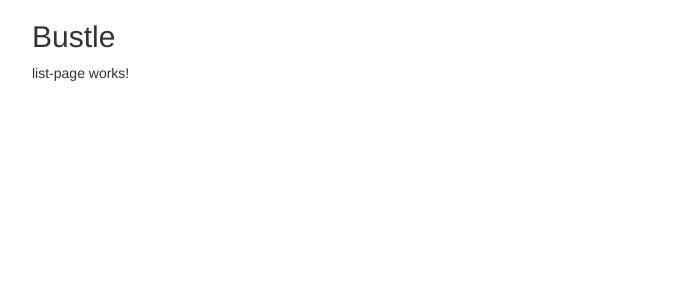
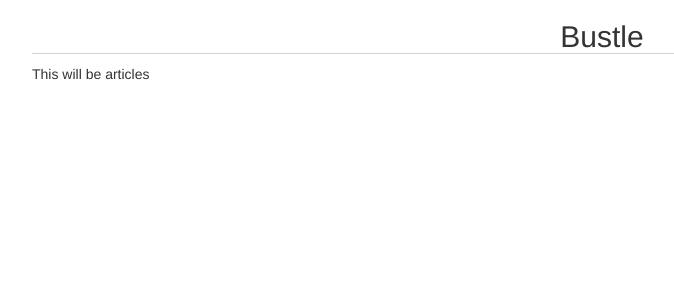
Before and after one commit to mckjoe/Clone-Site-Bustle, an Angular app: page / in a window 1280 px wide. Shown: the top 300 px of the page, without its empty margins (38-712 px from the left). Built offline with nearby package versions, Linux system fonts and the light colour scheme.

Commit message:
create new component view-article

```diff
--- a/src/app/app.component.css
+++ b/src/app/app.component.css
@@ -0,0 +1,4 @@
+h2 {
+  text-align: center;
+  border-bottom: 1px solid lightgray;
+}
--- a/src/app/app.module.ts
+++ b/src/app/app.module.ts
@@ -4,10 +4,12 @@
 import { ListPageComponent } from './list-page/list-page.component';
 import { routing } from './app.routing';
 import { FormsModule } from '@angular/forms';
+import { ViewArticleComponent } from './view-article/view-article.component';
 @NgModule({
   declarations: [
     AppComponent,
-    ListPageComponent
+    ListPageComponent,
+    ViewArticleComponent
   ],
   imports: [
     BrowserModule,
--- a/src/app/list-page/list-page.component.html
+++ b/src/app/list-page/list-page.component.html
@@ -1,3 +1 @@
-<p>
-  list-page works!
-</p>
+<p>This will be articles</p>
--- /dev/null
+++ b/src/app/view-article/view-article.component.html
@@ -0,0 +1,3 @@
+<p>
+  view-article works!
+</p>
--- /dev/null
+++ b/src/app/view-article/view-article.component.ts
@@ -0,0 +1,15 @@
+import { Component, OnInit } from '@angular/core';
+
+@Component({
+  selector: 'app-view-article',
+  templateUrl: './view-article.component.html',
+  styleUrls: ['./view-article.component.css']
+})
+export class ViewArticleComponent implements OnInit {
+
+  constructor() { }
+
+  ngOnInit() {
+  }
+
+}
```
Also changed, not shown: src/app/view-article/view-article.component.css (added), 1 other file (tests, documents, lock files or other folders).
